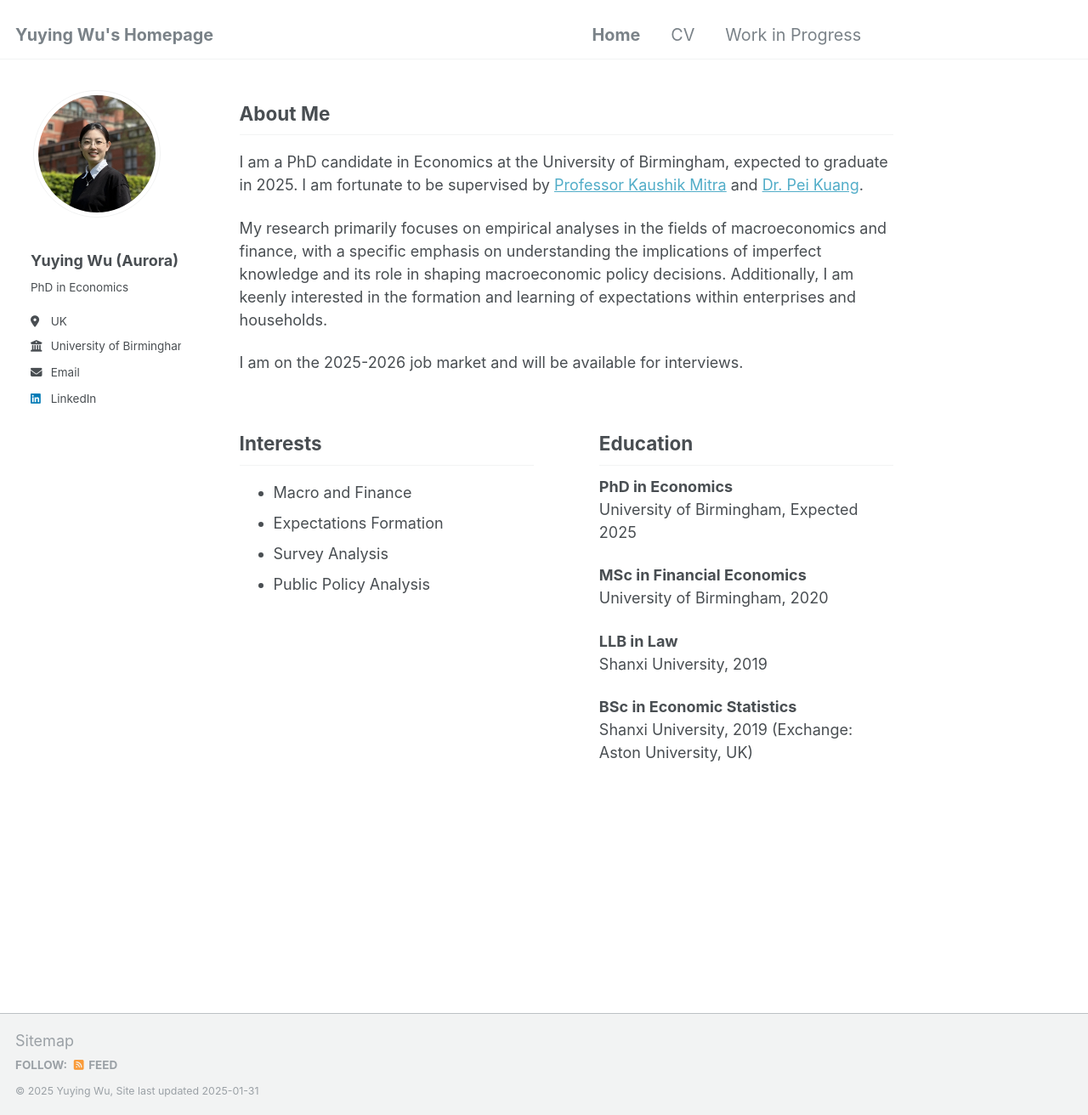
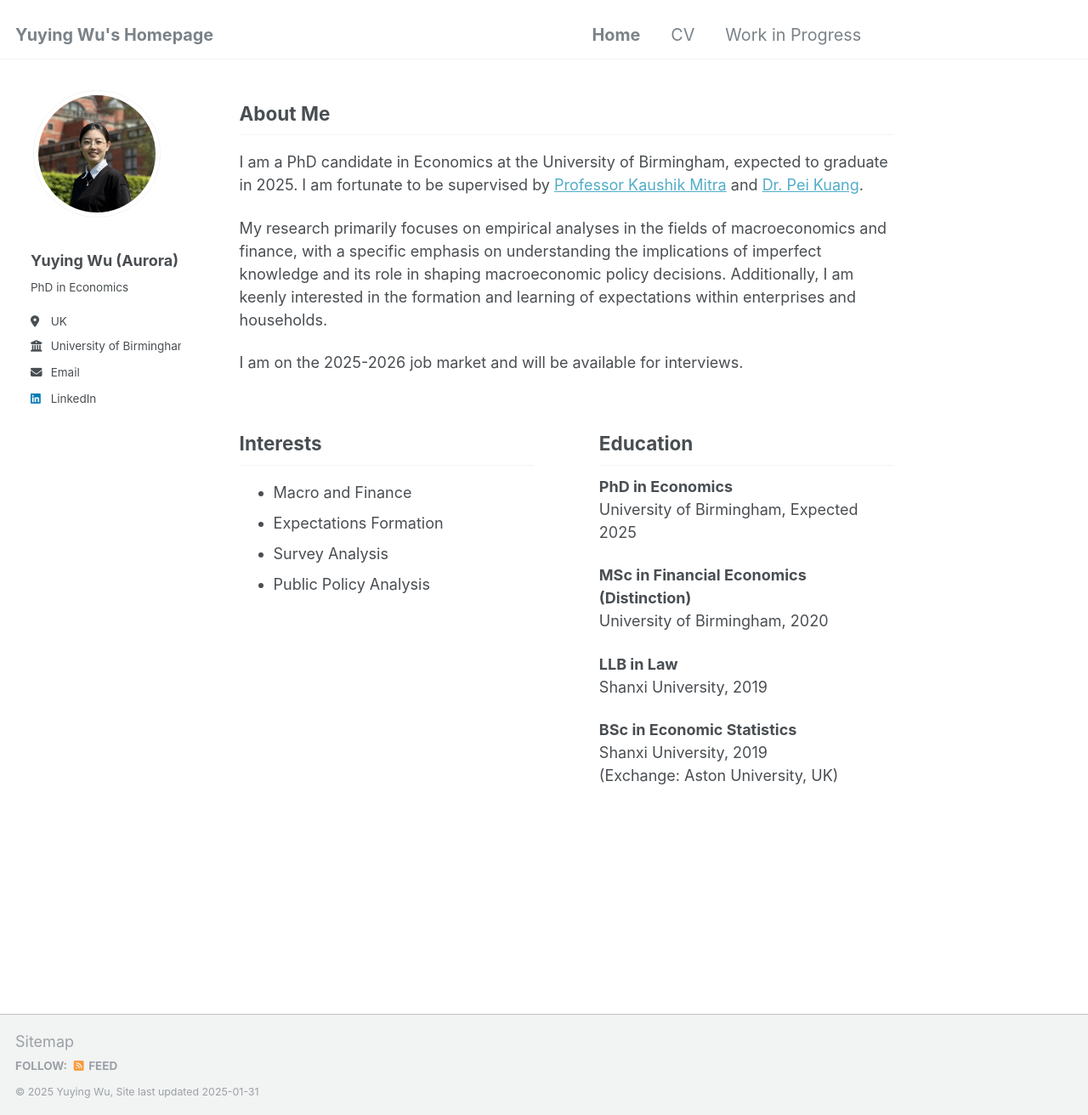
Before and after one commit to YUYINGWU-AURORA/YUYINGWU-AURORA.github.io, a Jekyll site: the page built from _pages/about.md, in a window 1280 px wide and 1312 px high. Shown: the whole window at 85% size. Built offline with Jekyll 4.4.1, drawn with Linux system fonts in a browser that asks for light colours.

Commit message:
Update about.md

```diff
--- a/_pages/about.md
+++ b/_pages/about.md
@@ -38,8 +38,8 @@ redirect_from:
   <div style="width: 45%;">
     <h2>Education</h2>
     <p><strong>PhD in Economics</strong><br>University of Birmingham, Expected 2025</p>
-    <p><strong>MSc in Financial Economics</strong><br>University of Birmingham, 2020</p>
+    <p><strong>MSc in Financial Economics (Distinction) </strong><br>University of Birmingham, 2020</p>
     <p><strong>LLB in Law</strong><br>Shanxi University, 2019</p>
-    <p><strong>BSc in Economic Statistics</strong><br>Shanxi University, 2019 (Exchange: Aston University, UK)</p>
+    <p><strong>BSc in Economic Statistics</strong><br>Shanxi University, 2019 <br> (Exchange: Aston University, UK)</p>
   </div>
 </div>
```
